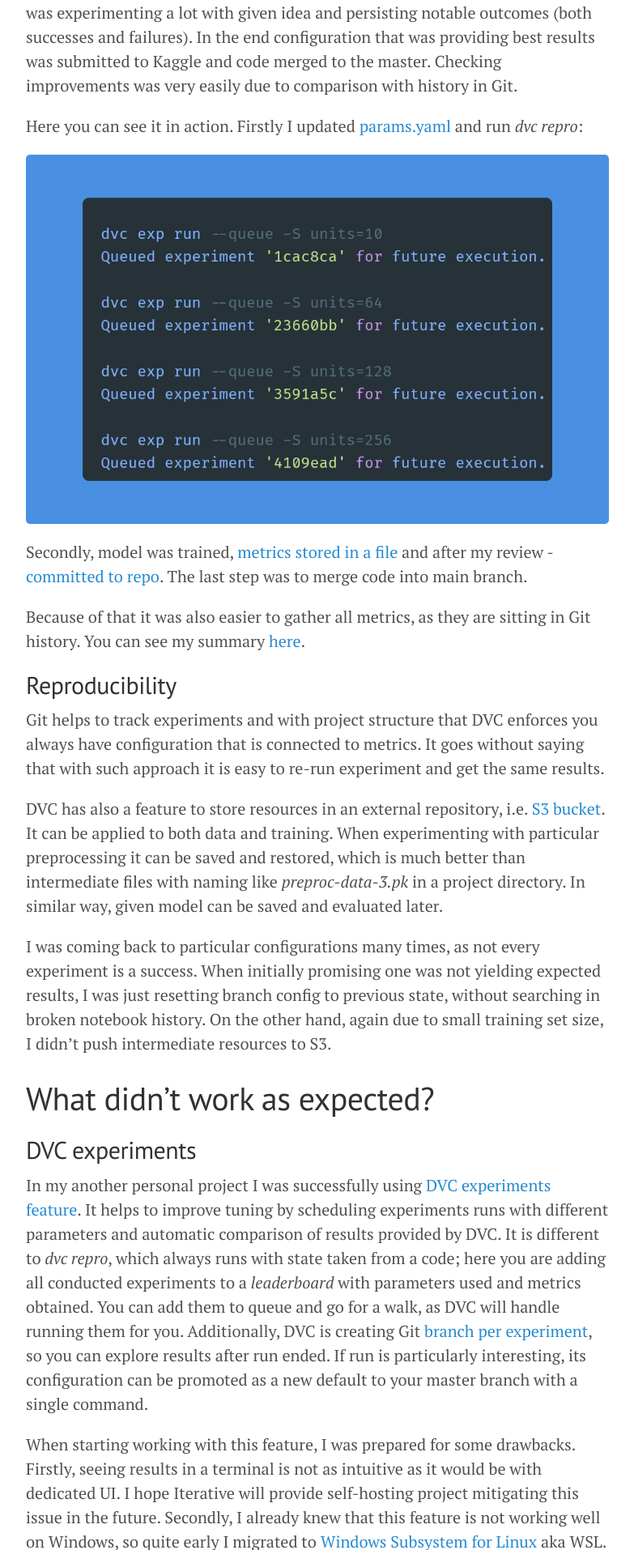
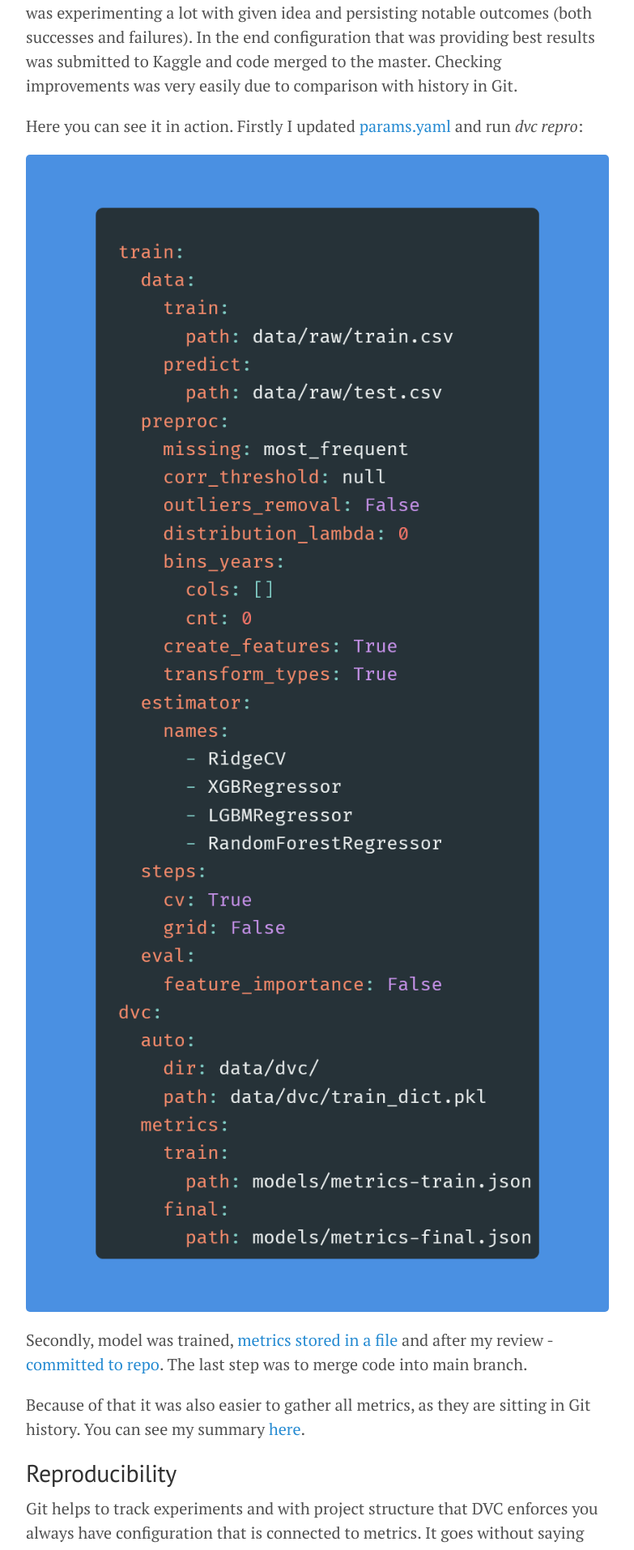
Before and after one commit to mikolajkania/mikolajkania.github.io, a Jekyll site: the page built from _posts/2022-08-07-dvc-kaggle-mlops.md, in a window 1280 px wide. Shown: the part 2649-4563 px from the top of the page at 81% size, without its empty margins (248-1031 px from the left). Built offline with Jekyll 4.4.1, drawn with Linux system fonts in a browser that asks for light colours.

Commit message:
Adding one more image

```diff
--- a/_posts/2022-08-07-dvc-kaggle-mlops.md
+++ b/_posts/2022-08-07-dvc-kaggle-mlops.md
@@ -37,7 +37,7 @@
 
 Here you can see it in action. Firstly I updated [params.yaml](https://github.com/mikolajkania/kaggle-03-house-prices/pull/13/commits/48ce984c153aa9ee9c70f50fbbb077b3cf0f4ae5#diff-f2f91cb656b58c7f581dcbdf3227f06412b648c6e0a5c10ea26e131c1eaa07e8) and run *dvc repro*:
 
-![placeholder](https://raw.githubusercontent.com/mikolajkania/mikolajkania.github.io/master/_images/2022-08-07-dvc-queue.png "dvc queue")
+![placeholder](https://raw.githubusercontent.com/mikolajkania/mikolajkania.github.io/master/_images/2022-08-07-params.png "dvc params.yaml")
 
 Secondly, model was trained, [metrics stored in a file](https://github.com/mikolajkania/kaggle-03-house-prices/pull/13/commits/48ce984c153aa9ee9c70f50fbbb077b3cf0f4ae5#diff-0ea8d36aa8b430bd09f958eed7f3f695dc963bc366b3fb4362a3c96b30b60f8e) and after my review - [committed to repo](https://github.com/mikolajkania/kaggle-03-house-prices/pull/13/commits). The last step was to merge code into main branch.
 
@@ -61,7 +61,7 @@
 
 What I didn't expected, though, were issues while [scheduling experiments](https://dvc.org/doc/user-guide/experiment-management/running-experiments#the-experiments-queue).
 
-![placeholder](https://raw.githubusercontent.com/mikolajkania/mikolajkania.github.io/master/_images/2022-08-07-dvc.png "dvc.yaml")
+![placeholder](https://raw.githubusercontent.com/mikolajkania/mikolajkania.github.io/master/_images/2022-08-07-dvc-queue.png "dvc queue")
 
 Instant run of single experiment, which is similar to *dvc repro* but with experiment added to a *leaderboard*, was working ok. Unfortunately, it was not a use case for me, as I had high expectation towards scheduling multiple runs with different parameters and comparison of its outputs. It was especially important for me at the end of experimentation, when many parameters and algorithms were already available in my framework. Running *dvc repro* for every combination was tedious, but idea of 'schedule and go for a walk' was appealing. Not this time and it was a major blow.
 
```
